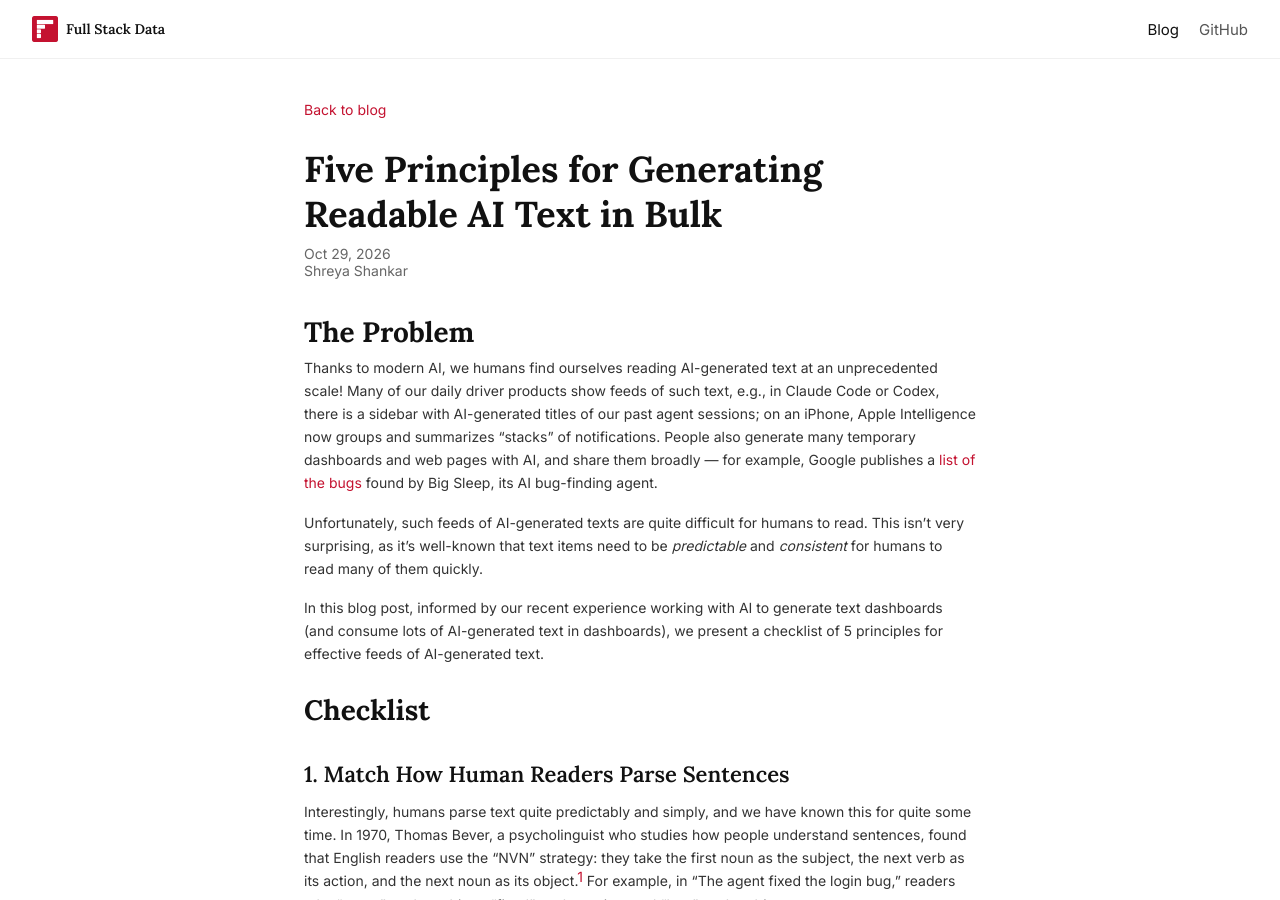
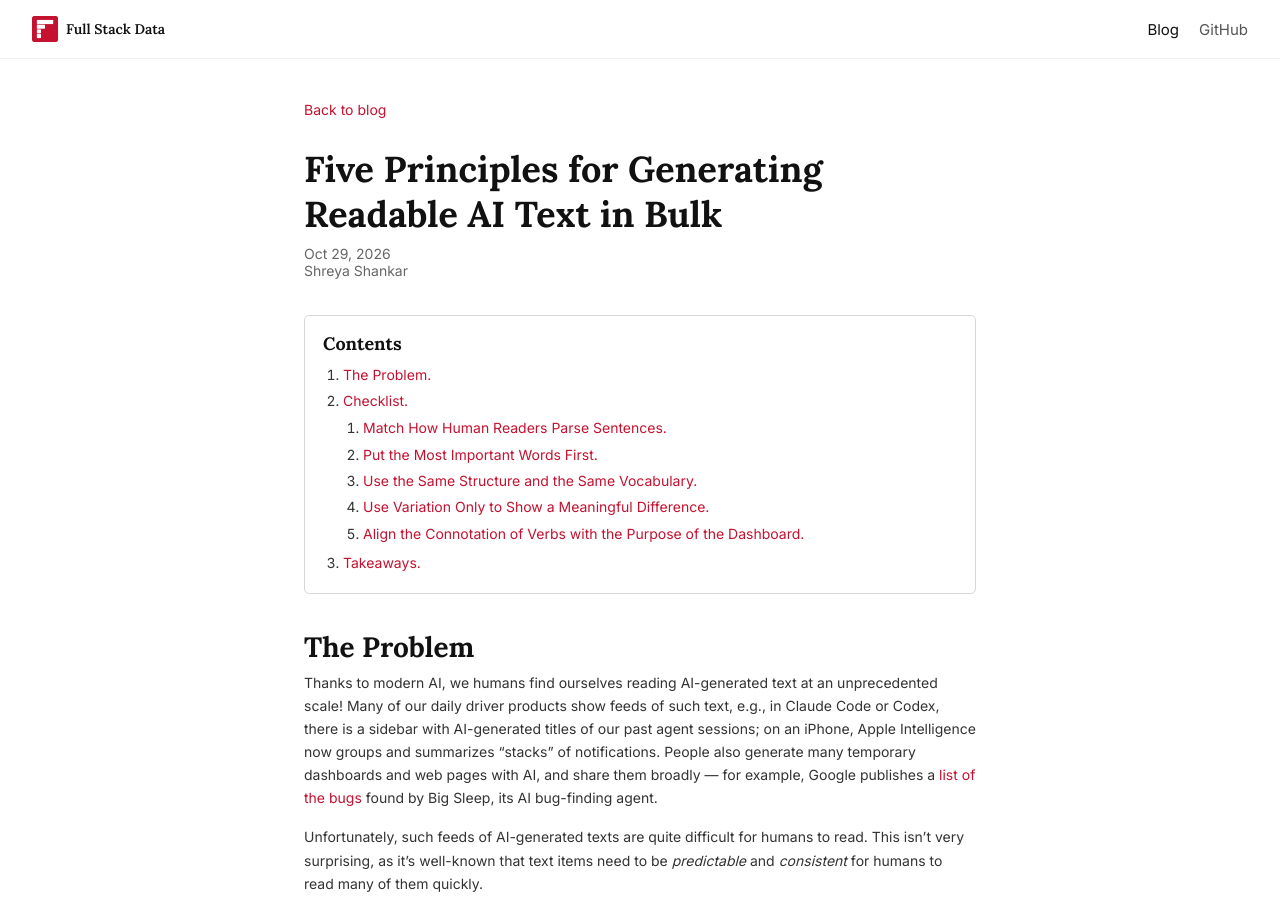
Before and after one commit to fsdatalab/fsdatalab.github.io, a Jekyll site: the page built from _posts/2026-10-29-agent-text-at-scale.md, in a window 1280 px wide and 900 px high. Built offline with Jekyll 4.4.1, drawn with Linux system fonts in a browser that asks for light colours.

Commit message:
Add a table of contents to the readable AI text post
Co-Authored-By: Claude Opus 5.5 <noreply@anthropic.com>

```diff
--- a/_posts/2026-10-29-agent-text-at-scale.md
+++ b/_posts/2026-10-29-agent-text-at-scale.md
@@ -12,6 +12,23 @@ image:
   height: 630
   alt: "Five Principles for Generating Readable AI Text in Bulk: the five principles, next to a sketch of a list of inconsistent text rows and the same list with every row in one pattern."
 ---
+
+<nav class="post-toc" aria-label="Table of contents">
+<strong>Contents</strong>
+<ol>
+  <li><a href="#the-problem">The Problem.</a></li>
+  <li><a href="#checklist">Checklist.</a>
+    <ol>
+      <li><a href="#1-match-how-human-readers-parse-sentences">Match How Human Readers Parse Sentences.</a></li>
+      <li><a href="#2-put-the-most-important-words-first">Put the Most Important Words First.</a></li>
+      <li><a href="#3-use-the-same-structure-and-the-same-vocabulary">Use the Same Structure and the Same Vocabulary.</a></li>
+      <li><a href="#4-use-variation-only-to-show-a-meaningful-difference">Use Variation Only to Show a Meaningful Difference.</a></li>
+      <li><a href="#5-align-the-connotation-of-verbs-with-the-purpose-of-the-dashboard">Align the Connotation of Verbs with the Purpose of the Dashboard.</a></li>
+    </ol>
+  </li>
+  <li><a href="#takeaways">Takeaways.</a></li>
+</ol>
+</nav>
 
 # The Problem
 
```
